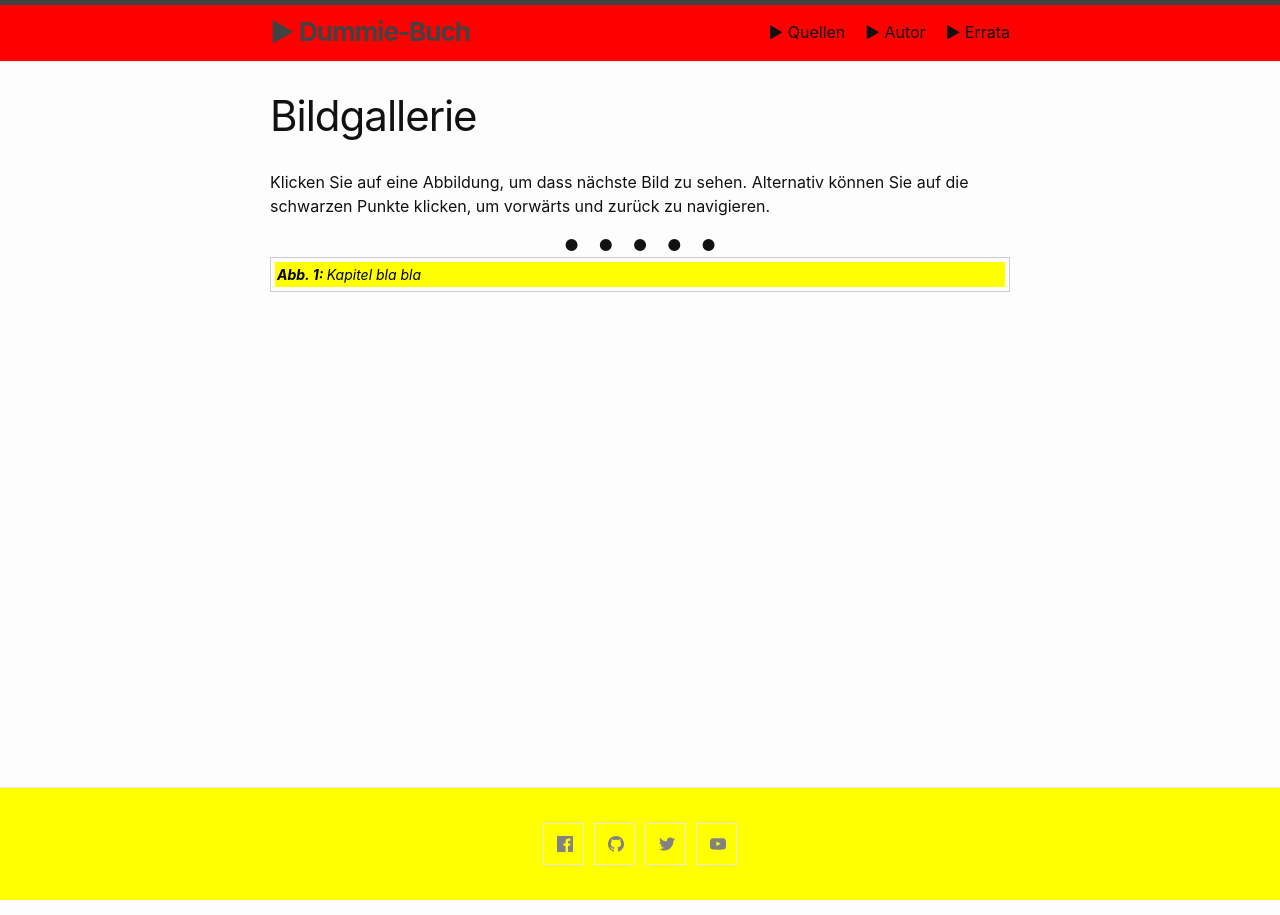
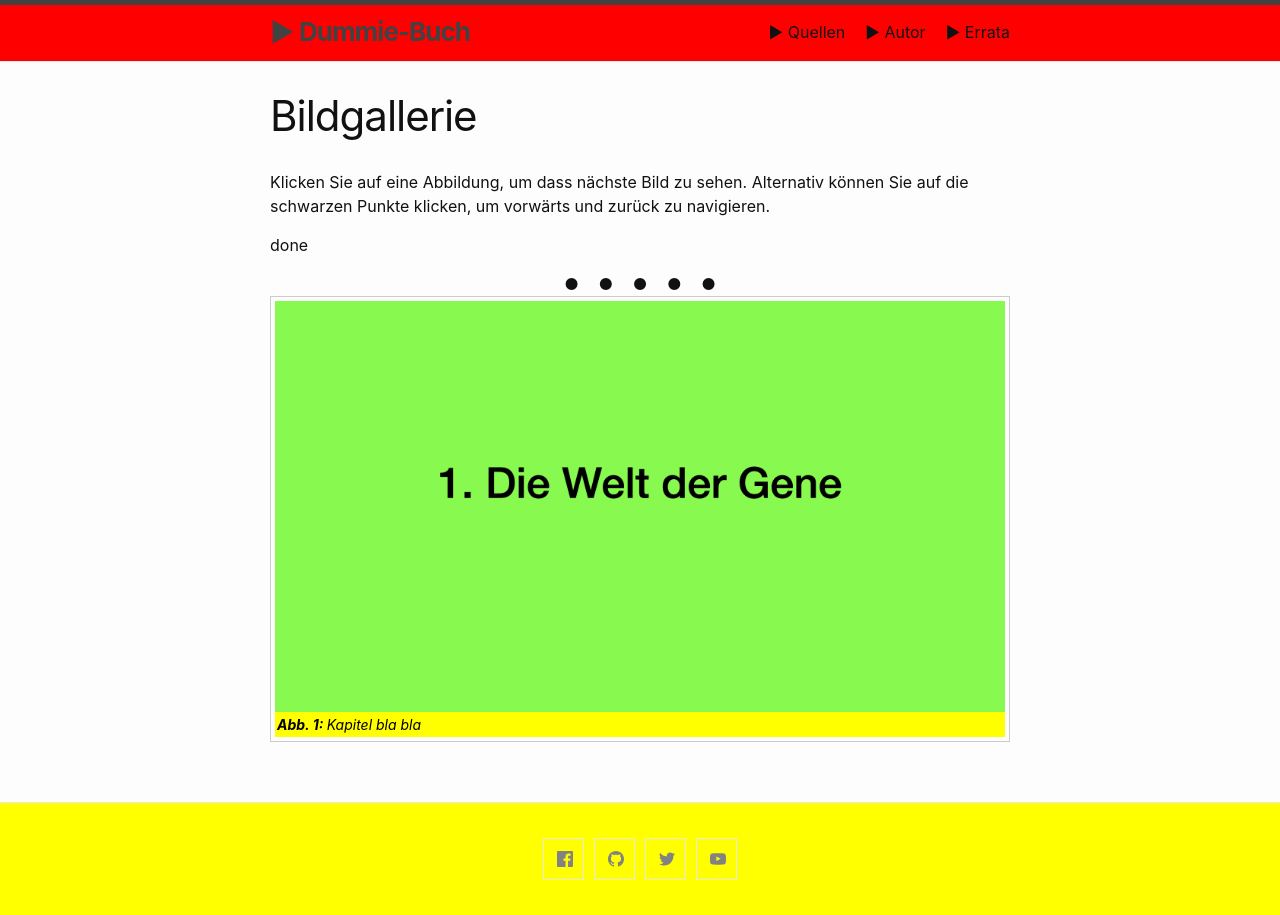
Before and after one commit to awkologist/dummie, a Jekyll site: the page built from weiteres.md, in a window 1280 px wide. Built offline with Jekyll 4.4.1, drawn with Linux system fonts in a browser that asks for light colours; Markdown is read by kramdown in place of the engine named in the settings.

Commit message:
Update weiteres.md

```diff
--- a/weiteres.md
+++ b/weiteres.md
@@ -6,6 +6,7 @@ permalink: /gallery/
 
 Klicken Sie auf eine Abbildung, um dass nächste Bild zu sehen. Alternativ können Sie auf die schwarzen Punkte klicken, um vorwärts und zurück zu navigieren.
 
+done
 
 <center>
 <b onclick="currentDiv(1)">●&nbsp;&nbsp;&nbsp;&nbsp;</b>
@@ -15,23 +16,23 @@ Klicken Sie auf eine Abbildung, um dass nächste Bild zu sehen. Alternativ könn
 <b onclick="currentDiv(5)">●</b>
 </center>
 <figure class="dummieAbb" >
-<img class="dummieAbb" src="/dummie/images/abb-dummies.001.png" onclick="plusDivs(+1)">
+<img src="/dummie/images/abb-dummies.001.png" onclick="plusDivs(+1)">
 <figcaption><b>Abb. 1: </b>Kapitel bla bla </figcaption>
 </figure>
 <figure class="dummieAbb" >
-<img class="dummieAbb" src="/dummie/images/abb-dummies.002.png" onclick="plusDivs(+1)">
+<img src="/dummie/images/abb-dummies.002.png" onclick="plusDivs(+1)">
 <figcaption><b>Abb. 2: </b>Kapitel bla bla </figcaption>
 </figure>
 <figure class="dummieAbb" >
-<img class="dummieAbb" src="/dummie/images/abb-dummies.003.png" onclick="plusDivs(+1)">
+<img src="/dummie/images/abb-dummies.003.png" onclick="plusDivs(+1)">
 <figcaption><b>Abb. 3: </b>Kapitel bla bla </figcaption>
 </figure>
 <figure class="dummieAbb" >
-<img class="dummieAbb" src="/dummie/images/abb-dummies.004.png" onclick="plusDivs(+1)">
+<img src="/dummie/images/abb-dummies.004.png" onclick="plusDivs(+1)">
 <figcaption><b>Abb. 4: </b>Kapitel bla bla </figcaption>
 </figure>
 <figure class="dummieAbb" >
-<img class="dummieAbb" src="/dummie/images/abb-dummies.005.png" onclick="plusDivs(+1)">
+<img src="/dummie/images/abb-dummies.005.png" onclick="plusDivs(+1)">
 <figcaption><b>Abb. 5: </b>Kapitel bla bla </figcaption>
 </figure>
 
```
